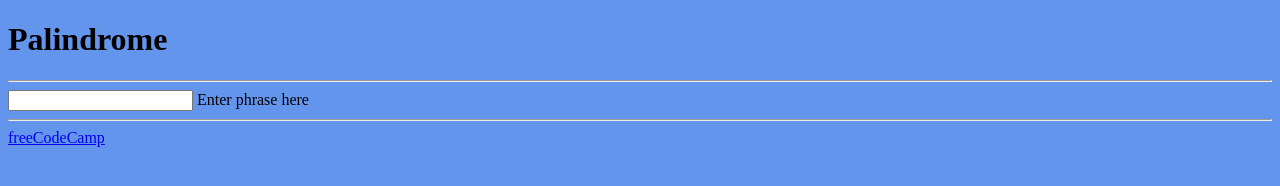
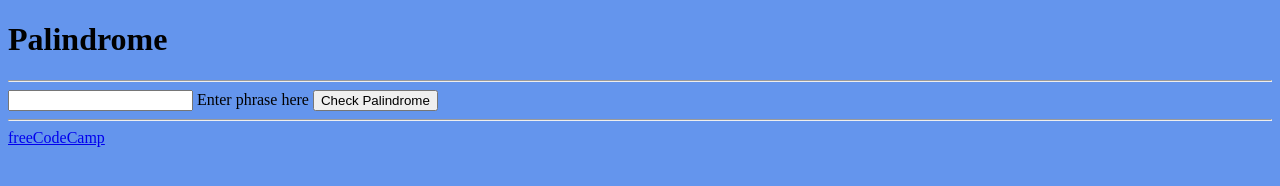
Before and after one commit to gusir22/freeCodeCamp-Palindrome-Project, a plain HTML site: page index.html in a window 1280 px wide. Drawn offline with Linux system fonts and the light colour scheme.

Commit message:
Created form button with id 'check-btn'

```diff
--- a/index.html
+++ b/index.html
@@ -15,6 +15,8 @@
             <form>
                 <input type="text" id="text-id">
                 <label for="text-id">Enter phrase here</label>
+
+                <button type="button" id="check-btn">Check Palindrome</button>
             </form>
         </main>
         <footer>
```
